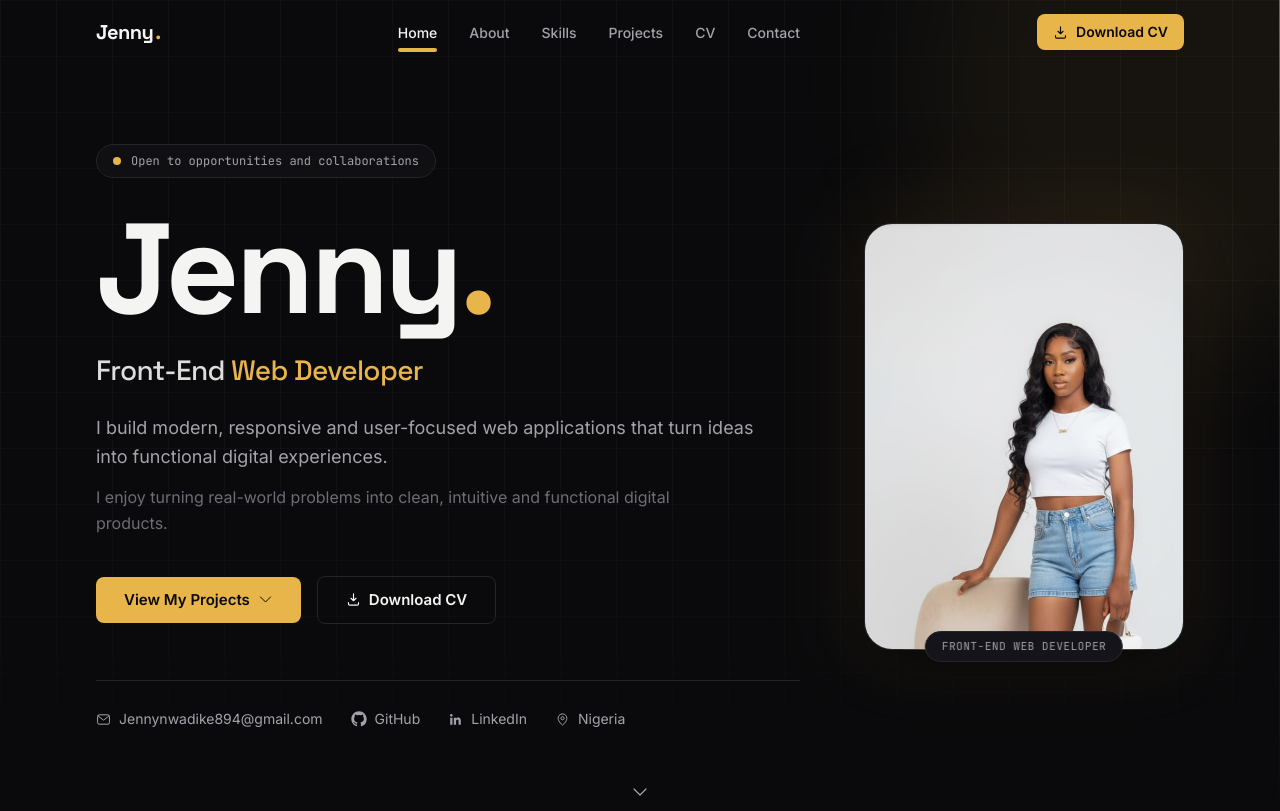
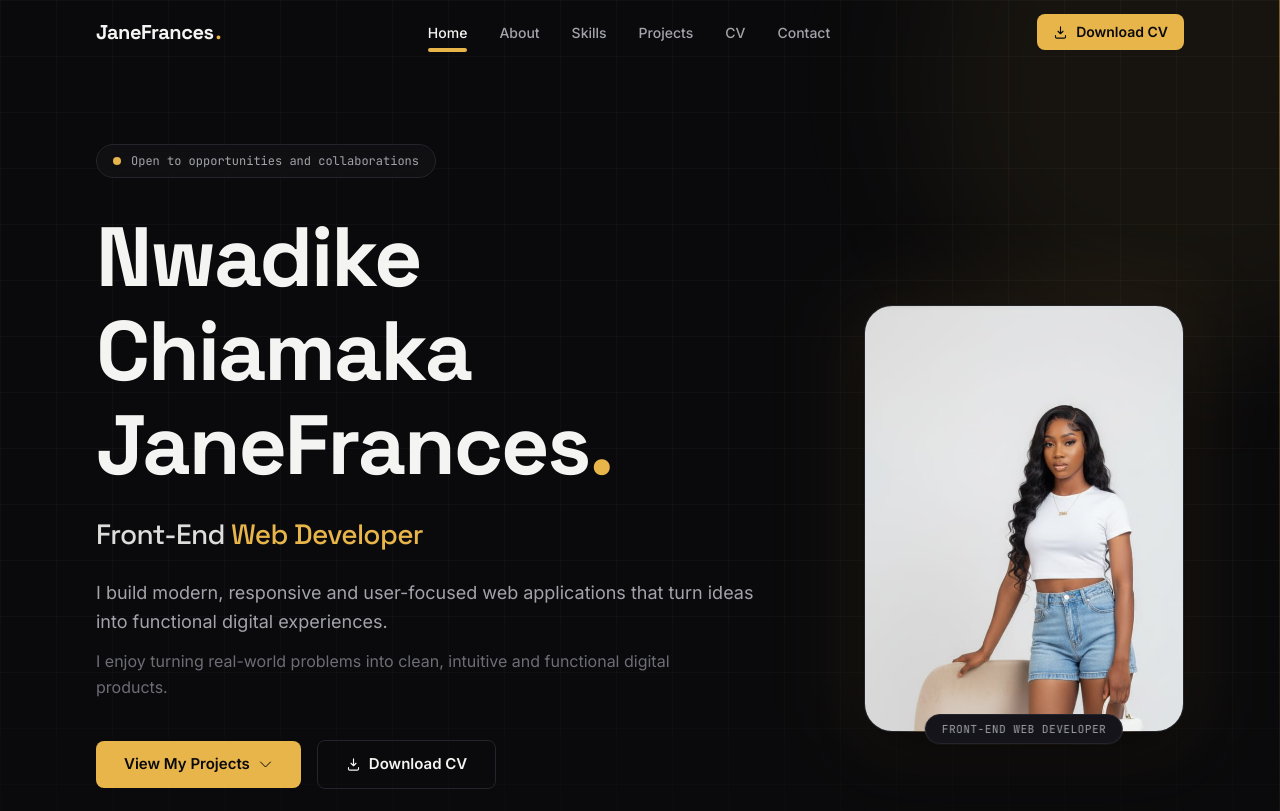
Before and after one commit to JennyCapricon/Jenny-portfolio, a React (Vite) app: page / in a window 1280 px wide. Shown: the top 811 px of the page. Built offline with nearby package versions, Linux system fonts and the light colour scheme.

Commit message:
Update portfolio

```diff
--- a/index.html
+++ b/index.html
@@ -3,25 +3,25 @@
   <head>
     <meta charset="UTF-8" />
     <meta name="viewport" content="width=device-width, initial-scale=1.0" />
-    <title>Jenny | Front-End Web Developer</title>
+    <title>Nwadike Chiamaka JaneFrances | Front-End Web Developer</title>
     <meta
       name="description"
-      content="Portfolio of Jenny, a Front-End Web Developer building modern, responsive and user-focused web applications."
+      content="Portfolio of Nwadike Chiamaka JaneFrances, a Front-End Web Developer building modern, responsive and user-focused web applications."
     />
-    <meta name="author" content="Jenny" />
+    <meta name="author" content="Nwadike Chiamaka JaneFrances" />
     <meta name="theme-color" content="#0a0a0c" />
     <meta property="og:type" content="website" />
-    <meta property="og:title" content="Jenny | Front-End Web Developer" />
+    <meta property="og:title" content="Nwadike Chiamaka JaneFrances | Front-End Web Developer" />
     <meta
       property="og:description"
-      content="Portfolio of Jenny, a Front-End Web Developer building modern, responsive and user-focused web applications."
+      content="Portfolio of Nwadike Chiamaka JaneFrances, a Front-End Web Developer building modern, responsive and user-focused web applications."
     />
     <meta property="og:image" content="/og-cover.svg" />
     <meta name="twitter:card" content="summary_large_image" />
-    <meta name="twitter:title" content="Jenny | Front-End Web Developer" />
+    <meta name="twitter:title" content="Nwadike Chiamaka JaneFrances | Front-End Web Developer" />
     <meta
       name="twitter:description"
-      content="Portfolio of Jenny, a Front-End Web Developer building modern, responsive and user-focused web applications."
+      content="Portfolio of Nwadike Chiamaka JaneFrances, a Front-End Web Developer building modern, responsive and user-focused web applications."
     />
     <link rel="icon" type="image/svg+xml" href="/favicon.svg" />
     <link rel="preconnect" href="https://fonts.googleapis.com" />
--- a/src/components/Footer.jsx
+++ b/src/components/Footer.jsx
@@ -7,10 +7,10 @@ export default function Footer() {
       <div className="mx-auto flex max-w-6xl flex-col items-center justify-between gap-5 px-5 py-9 sm:px-8 md:flex-row">
         <div className="flex items-center gap-4">
           <p className="font-display text-lg font-bold tracking-tight text-paper">
-            Jenny<span className="text-accent">.</span>
+            JaneFrances<span className="text-accent">.</span>
           </p>
           <span className="hidden text-sm text-muted sm:inline">
-            © {new Date().getFullYear()} Jenny. All rights reserved.
+            © {new Date().getFullYear()} Nwadike Chiamaka JaneFrances. All rights reserved.
           </span>
         </div>
 
@@ -37,7 +37,7 @@ export default function Footer() {
           )}
           <a
             href={`mailto:${PROFILE.email}`}
-            aria-label="Email Jenny"
+            aria-label="Email Nwadike Chiamaka JaneFrances"
             className="flex h-9 w-9 items-center justify-center rounded-lg border border-ink-line text-muted transition-colors hover:border-accent/50 hover:text-accent"
           >
             <MailIcon size={15} />
@@ -45,7 +45,7 @@ export default function Footer() {
         </div>
 
         <p className="text-xs text-muted md:hidden">
-          © {new Date().getFullYear()} Jenny. All rights reserved.
+          © {new Date().getFullYear()} Nwadike Chiamaka JaneFrances. All rights reserved.
         </p>
       </div>
     </footer>
--- a/src/components/Navbar.jsx
+++ b/src/components/Navbar.jsx
@@ -53,9 +53,9 @@ export default function Navbar() {
         <a
           href="#home"
           className="group flex items-baseline gap-0.5 font-display text-xl font-bold tracking-tight text-paper"
-          aria-label="Jenny — back to top"
+          aria-label="JaneFrances — back to top"
         >
-          <span className="transition-opacity group-hover:opacity-80">Jenny</span>
+          <span className="transition-opacity group-hover:opacity-80">JaneFrances</span>
           <span className="text-accent transition-colors group-hover:text-accent-strong">.</span>
         </a>
 
--- a/src/data/portfolio.js
+++ b/src/data/portfolio.js
@@ -1,5 +1,5 @@
 export const PROFILE = {
-  name: 'Jenny',
+  name: 'Nwadike Chiamaka JaneFrances',
   role: 'Front-End Web Developer',
   heroStatement:
     'I build modern, responsive and user-focused web applications that turn ideas into functional digital experiences.',
--- a/src/sections/About.jsx
+++ b/src/sections/About.jsx
@@ -54,7 +54,7 @@ export default function About() {
                 <span className="font-display text-lg font-semibold text-paper">
                   Who I am —{' '}
                 </span>
-                I'm Jenny, a Front-End Web Developer passionate about turning ideas into practical
+                I'm {PROFILE.name}, a Front-End Web Developer passionate about turning ideas into practical
                 digital experiences. I enjoy building responsive interfaces, interactive web
                 applications and real-world products that solve problems.
               </p>
--- a/src/sections/Hero.jsx
+++ b/src/sections/Hero.jsx
@@ -34,10 +34,10 @@ export default function Hero() {
           </p>
 
           <h1
-            className="animate-enter mt-8 font-display text-[clamp(4.5rem,14vw,8rem)] font-bold leading-[0.92] tracking-[-0.03em] text-paper"
+            className="animate-enter mt-8 font-display text-[clamp(2.75rem,8.5vw,5.25rem)] font-bold leading-[1.12] tracking-[-0.025em] text-paper text-balance"
             style={{ animationDelay: '80ms' }}
           >
-            Jenny<span className="text-accent">.</span>
+            {PROFILE.name}<span className="text-accent">.</span>
           </h1>
 
           <p
@@ -122,7 +122,7 @@ export default function Hero() {
           />
           <img
             src="/images/JANE.jpeg"
-            alt="Portrait of Jenny, Front-End Web Developer"
+            alt="Portrait of Nwadike Chiamaka JaneFrances, Front-End Web Developer"
             className="relative aspect-[3/4] w-full rounded-[1.75rem] border border-ink-line bg-ink-card object-cover object-top shadow-[0_24px_60px_-24px_rgba(0,0,0,0.9)]"
           />
           <span
```
Also changed, not shown: public/og-cover.svg, 1 other file (tests, documents, lock files or other folders).
